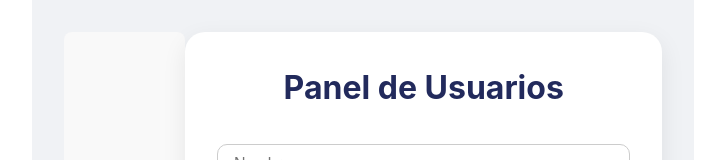
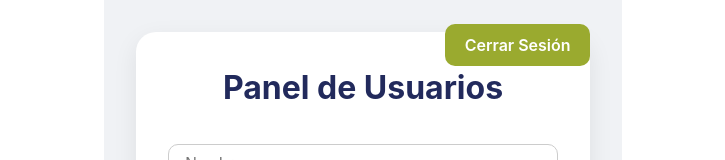
Before and after one commit to claretd23/SysEngLearn-vercel, a React (Vite) app: page /admin in a window 1280 px wide. Shown: the top 160 px of the page, without its empty margins (277-1002 px from the left). Built offline with nearby package versions, Linux system fonts and the light colour scheme; no server answers; sample sign-in values are in the browser's storage.

Commit message:
cambio diseño ForgotPassword

```diff
--- a/src/admin/AdminDashboard.tsx
+++ b/src/admin/AdminDashboard.tsx
@@ -93,10 +93,11 @@ export default function AdminDashboard() {
 
   return (
     <div className="admin-container">
-  <button className="logout-button" onClick={logout}>Cerrar Sesión</button>
 
-  <div className="card">
-    <h2 className="heading">Panel de Usuarios</h2>
+
+      <div className="card">
+        <button className="logout-button" onClick={logout}>Cerrar Sesión</button>
+        <h2 className="heading">Panel de Usuarios</h2>
 
         <form className="form" onSubmit={handleSubmit}>
           <input
--- a/src/styles/AdminDashboard.css
+++ b/src/styles/AdminDashboard.css
@@ -9,11 +9,11 @@
   position: relative;
 }
 
-//* BOTÓN CERRAR SESIÓN FIJO */
+/* === BOTÓN CERRAR SESIÓN === */
 .logout-button {
-  position: fixed; /* Cambiado de absolute a fixed */
-  top: 1rem;
-  right: 1rem;
+  position: absolute;
+  top: 1.5rem;
+  right: 2rem;
   background-color: #9aaa2f;
   color: #fff;
   font-weight: 600;
@@ -21,7 +21,6 @@
   padding: 0.7rem 1.2rem;
   border-radius: 10px;
   cursor: pointer;
-  z-index: 1000; /* Para que siempre esté encima de todo */
   transition: all 0.3s;
 }
 
@@ -29,7 +28,6 @@
   background-color: #bcd03c;
   transform: scale(1.05);
 }
-
 
 /* === TARJETA PRINCIPAL === */
 .card {
```
